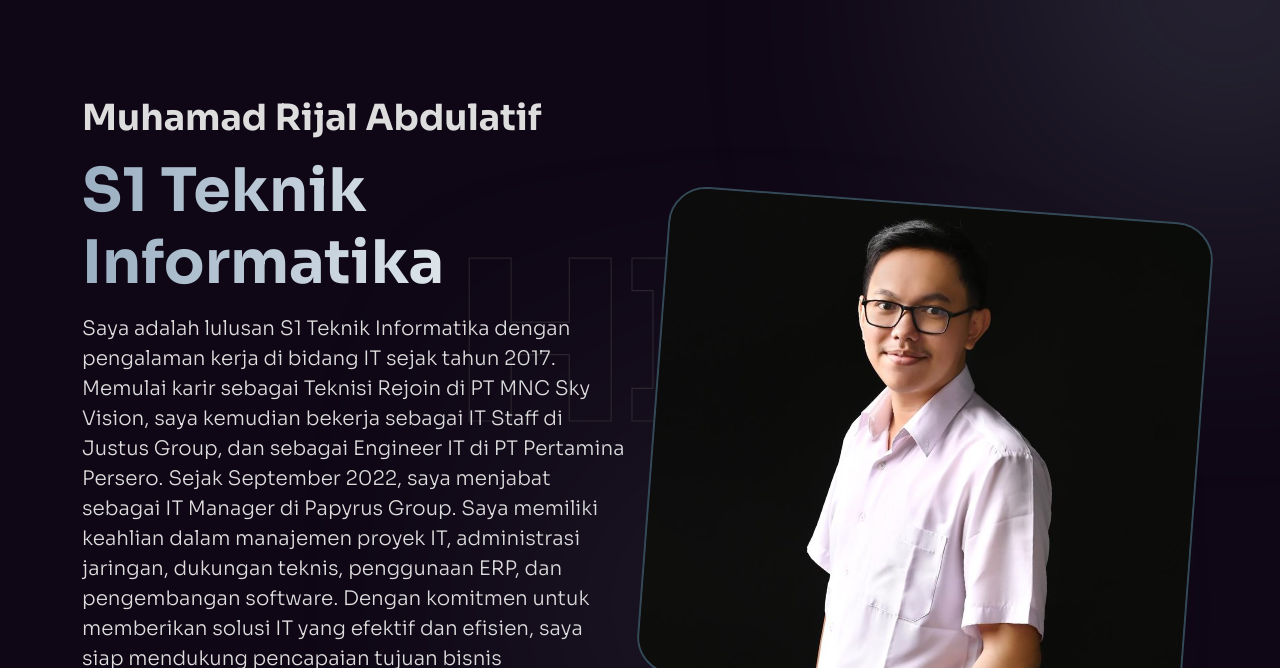
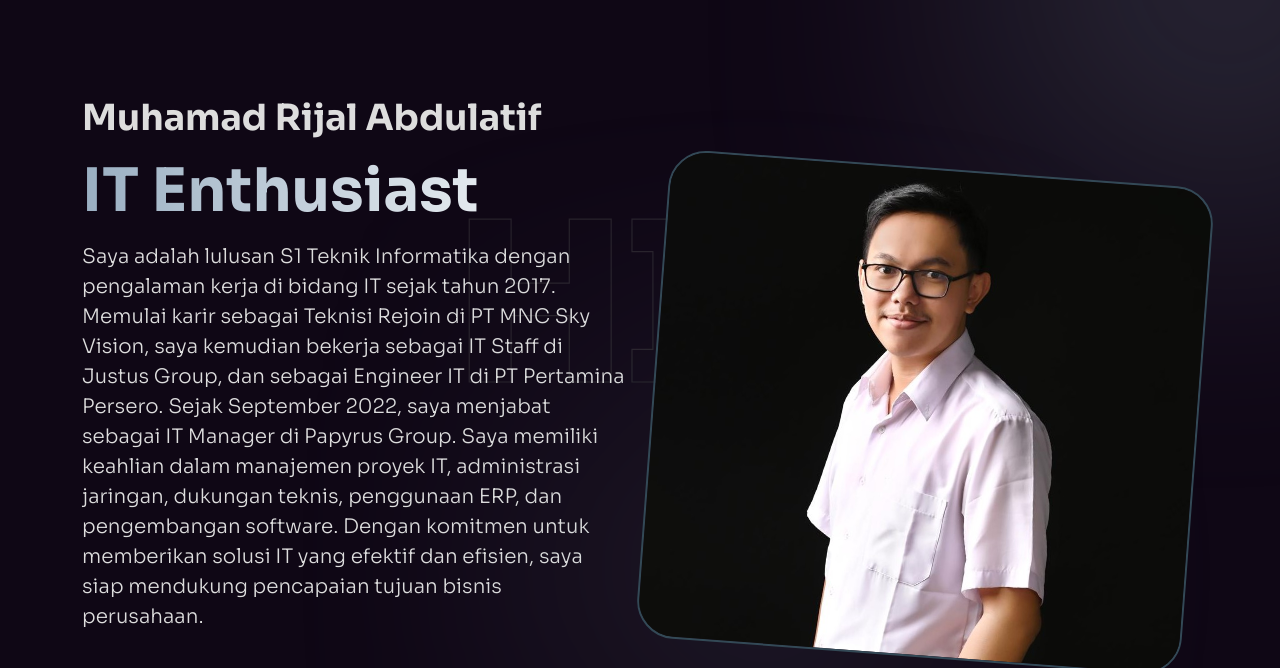
Before and after one commit to mrijalabdulatif/mrijalabdulatif.github.io, a plain HTML site: page index.html in a window 1280 px wide. Shown: the part 109-777 px from the top of the page. Drawn offline with Linux system fonts and the light colour scheme.

Commit message:
Update index.html

```diff
--- a/index.html
+++ b/index.html
@@ -178,7 +178,7 @@
                     <div class="col-md-6">
                         <div class="hero-content-box">
                             <span class="hero-sub-title wow fadeInLeft" data-wow-delay="1.1s">Muhamad Rijal Abdulatif</span>
-                            <h1 class="hero-title wow fadeInLeft" data-wow-delay="1.2s">S1 Teknik Informatika
+                            <h1 class="hero-title wow fadeInLeft" data-wow-delay="1.2s">IT Enthusiast
                             </h1>
 
                             <div class="hero-image-box d-md-none text-center wow fadeInRight" data-wow-delay="1.3s">
```
